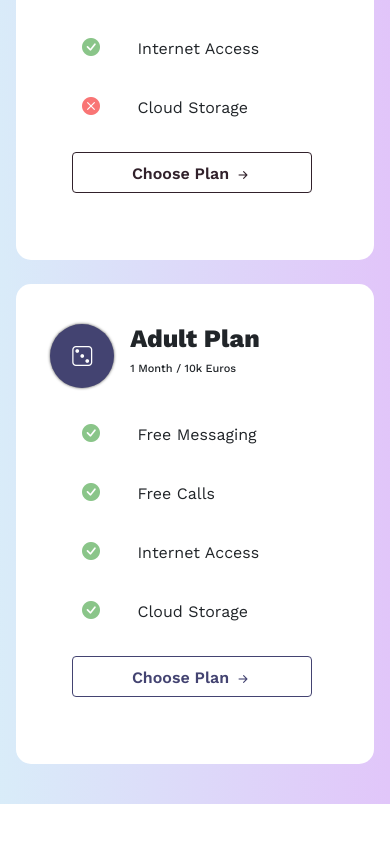
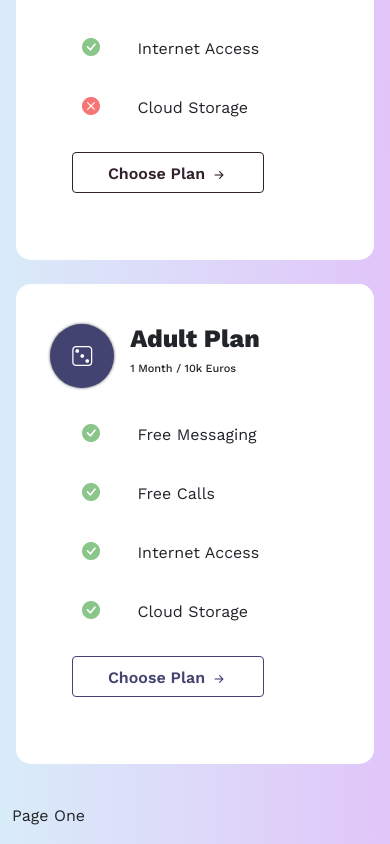
Before and after one commit to Excellence-daniel/Designs, a React (Create React App) app: page / in a window 390 px wide. Shown: the part 1071-1915 px from the top of the page. Before the commit the page ends 1875 px from the top, so only its background shows below. Built offline with nearby package versions, Linux system fonts and the light colour scheme.

Commit message:
fixed the background color issue

```diff
--- a/src/pages/pricing-pages/index.js
+++ b/src/pages/pricing-pages/index.js
@@ -135,6 +135,10 @@ export const Pricing = () => {
             </div>
           </div>
         </div>
+
+        <div className="row counter">
+          <p>Page One</p>
+        </div>
       </div>
     </div>
   )
--- a/src/pages/pricing-pages/style.scss
+++ b/src/pages/pricing-pages/style.scss
@@ -4,12 +4,14 @@
 
 // .pricing-pages {
 .pricing-page-one {
-  // background-color: #8bc6ec;
   background-image: linear-gradient(89deg, #8bc6ec54 0%, #bb73f26e 100%);
-  height: 100vh;
-  @media screen and (max-width: 600px) {
-    height: 100%;
+  height: 100%;
+  width: 100%;
+
+  @media only screen and (min-width: 2560px) {
+    height: 100vh;
   }
+
   .logo-print {
     padding: 15px;
     color: white;
@@ -82,6 +84,7 @@
       padding: 2rem;
       margin: 20px;
       transition: all 1s;
+      margin-bottom: 2rem;
 
       @media screen and (max-width: 600px) {
         width: 23rem;
@@ -188,6 +191,10 @@
             width: 15rem;
             font-weight: 600;
 
+            @media screen and (max-width: 600px) {
+              width: 12rem;
+            }
+
             i {
               position: relative;
               top: 3px;
```
